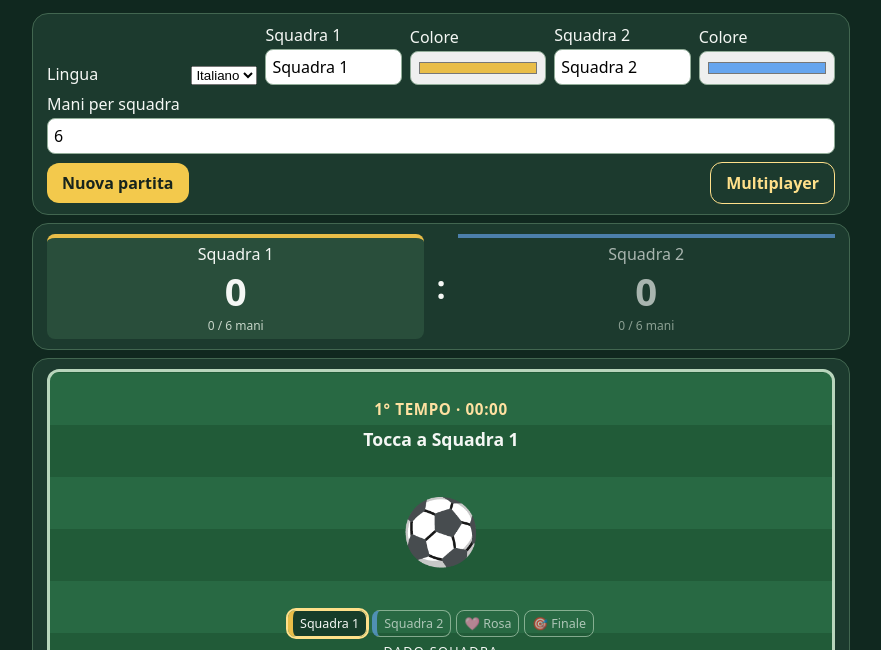
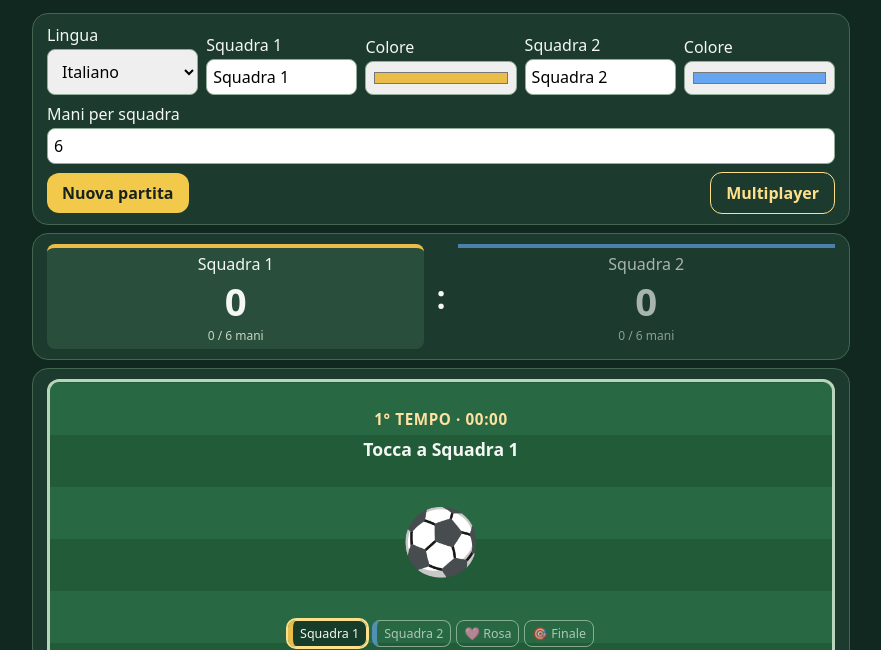
Before and after one commit to gcomneno/boardlab, a plain HTML site: page web/dado-goal/index.html in a window 1280 px wide. Shown: the part 150-800 px from the top of the page, without its empty margins (199-1080 px from the left). Drawn offline with Linux system fonts and the light colour scheme.

Commit message:
fix(dado-goal): align language selector with settings (#54)

```diff
--- a/web/dado-goal/i18n.mjs
+++ b/web/dado-goal/i18n.mjs
@@ -259,7 +259,7 @@ export function formatMessage(key, values = {}) {
 
 /** Update static labels without touching the match state. */
 const bindings = Object.freeze([
-  ['label[for="language"]', "language"],
+  ['label[for="language"] > span', "language"],
   ["header > p:last-child", "subtitle"],
   [".match-stats h3", "statistics"],
   [".stat-header > strong:nth-child(2)", "metric"],
--- a/web/dado-goal/index.html
+++ b/web/dado-goal/index.html
@@ -18,11 +18,12 @@
     </header>
 
     <section class="panel settings" aria-label="Impostazioni partita">
-      <label for="language">Lingua</label>
-      <select id="language" name="language">
-        <option value="it">Italiano</option>
-        <option value="en">English</option>
-      </select>
+      <label for="language"><span data-i18n="language">Lingua</span>
+        <select id="language" name="language">
+          <option value="it">Italiano</option>
+          <option value="en">English</option>
+        </select>
+      </label>
       <label><span data-i18n-team="1">Squadra 1</span>
         <input id="team-0" type="text" maxlength="24" value="Squadra 1">
       </label>
--- a/web/dado-goal/style.css
+++ b/web/dado-goal/style.css
@@ -20,7 +20,8 @@ h1 { font-size: clamp(2.3rem, 8vw, 4rem); margin: 8px 0; }
 }
 .settings { display: flex; flex-wrap: wrap; gap: 14px; align-items: end; }
 .settings label { display: grid; gap: 7px; flex: 1 1 130px; }
-input {
+input,
+.settings select {
   width: 100%;
   padding: 10px;
   border-radius: 8px;
```
